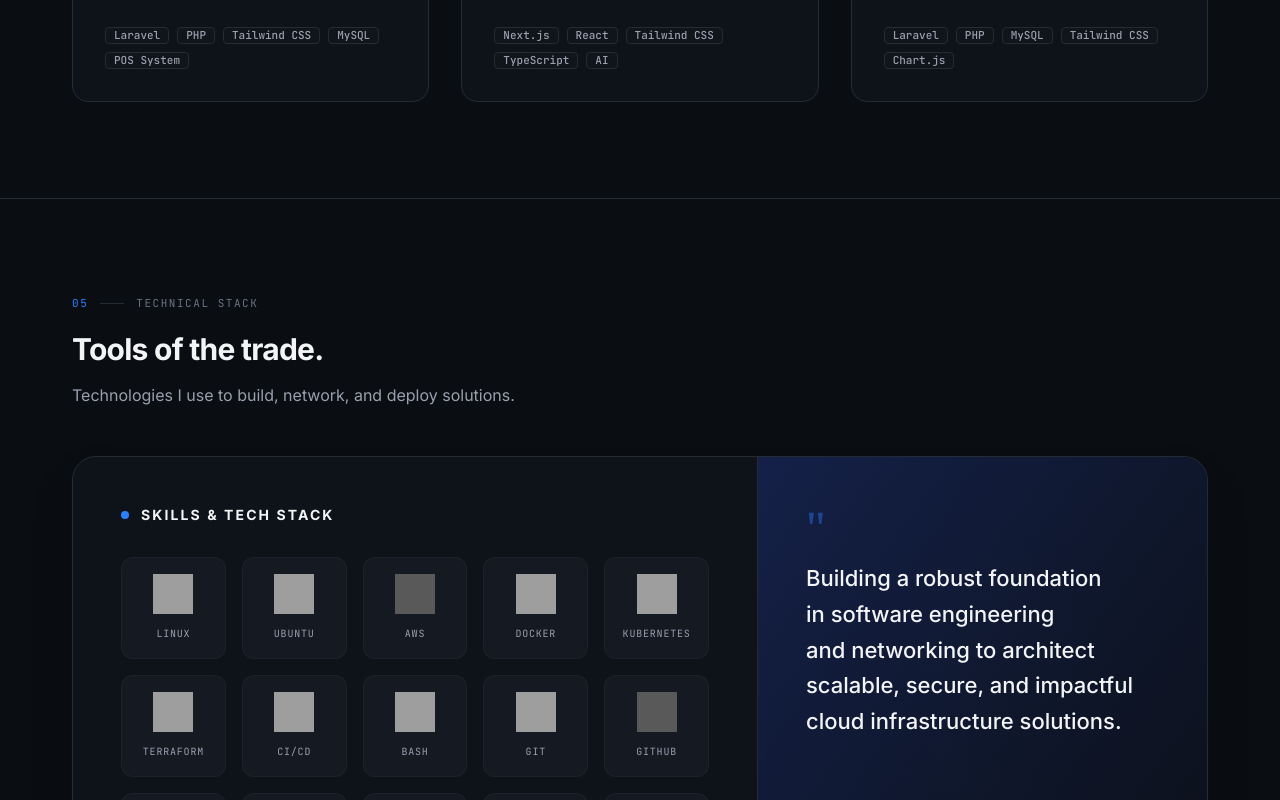
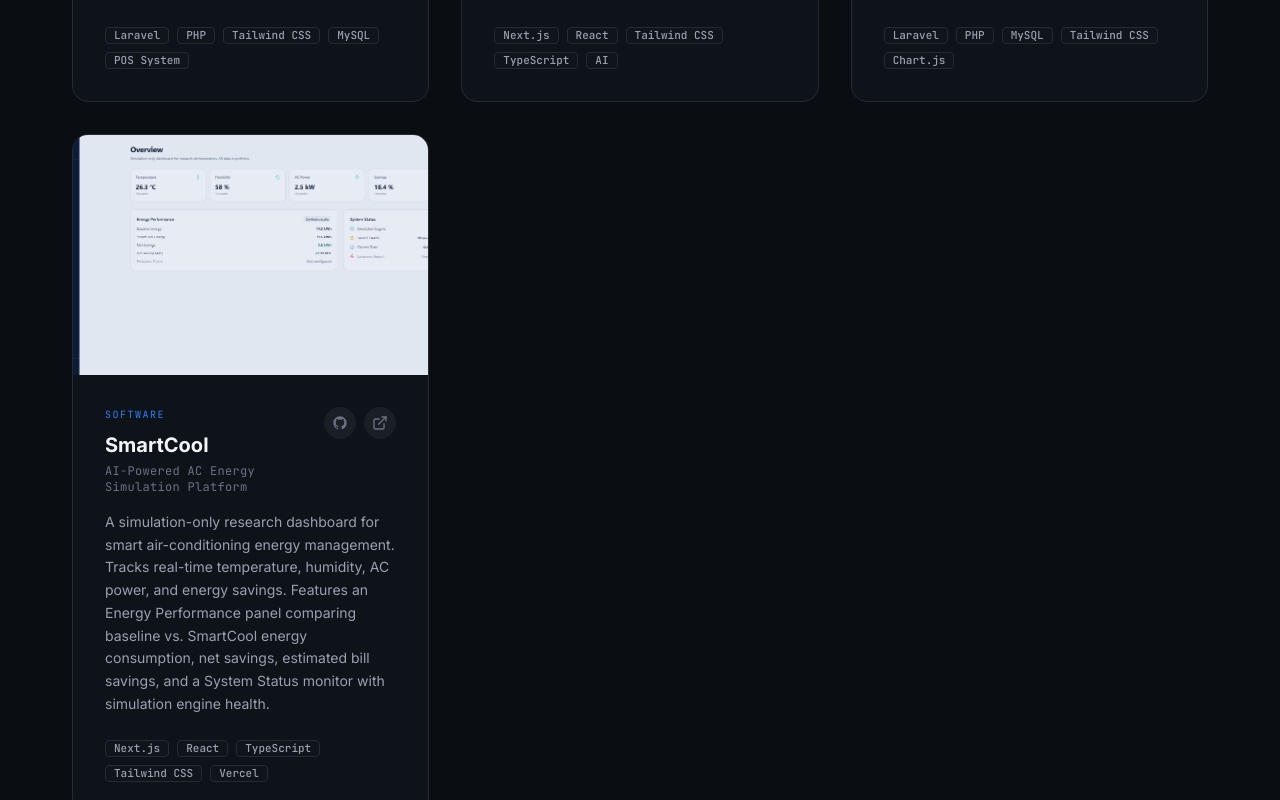
Before and after one commit to sisayeedcse/sayeed-ibne-saif, a Next.js app: page / in a window 1280 px wide. Shown: the part 5200-6000 px from the top of the page. Built offline with nearby package versions, Linux system fonts and the light colour scheme; grey boxes are pictures that could not be loaded.

Commit message:
Added new project

```diff
--- a/src/data/projects.ts
+++ b/src/data/projects.ts
@@ -100,6 +100,21 @@ export const projects: Project[] = [
       "A personal income and expense tracker built with Laravel to manage finances across multiple accounts (bKash, Upay, Payoneer). Features a real-time dashboard with 6-month income vs. expense charts, transaction history, account balances, and monthly cost estimation.",
     tech: ["Laravel", "PHP", "MySQL", "Tailwind CSS", "Chart.js"],
     image: "/projects/inex-tracker.png",
+  },
+  {
+    id: "smartcool",
+    title: "SmartCool",
+    subtitle: "AI-Powered AC Energy Simulation Platform",
+    category: "software",
+    status: "completed",
+    description:
+      "A simulation-only research dashboard for smart air-conditioning energy management. Tracks real-time temperature, humidity, AC power, and energy savings. Features an Energy Performance panel comparing baseline vs. SmartCool energy consumption, net savings, estimated bill savings, and a System Status monitor with simulation engine health.",
+    tech: ["Next.js", "React", "TypeScript", "Tailwind CSS", "Vercel"],
+    image: "/projects/smartcool.png",
+    links: {
+      live: "https://smartcool.vercel.app/",
+      github: "https://github.com/sisayeedcse/SmartCool",
+    },
   }
 ];
 
```
Also changed, not shown: public/projects/smartcool.png (added).
